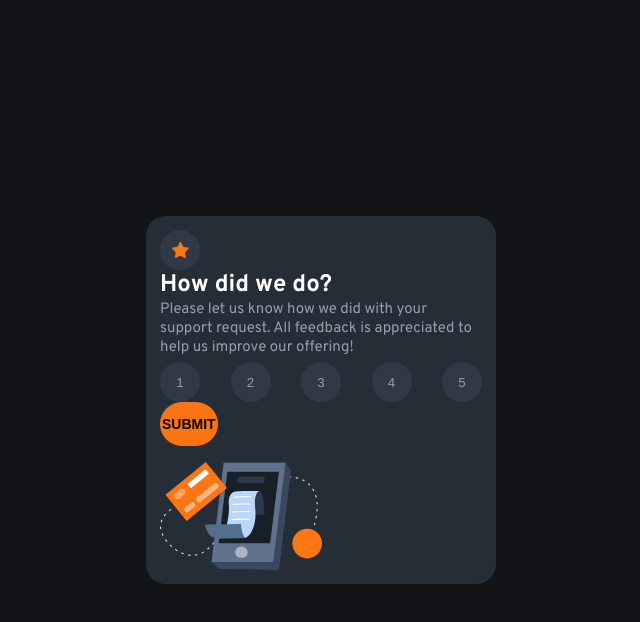
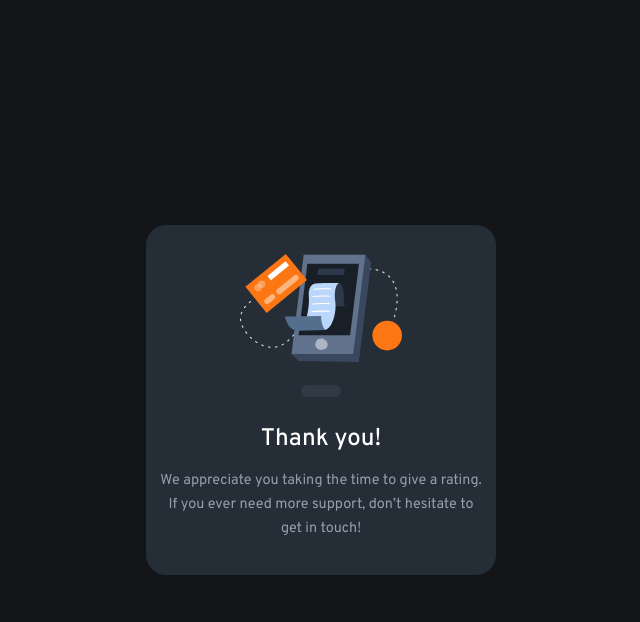
Before and after one commit to bakaredimeji330-ctrl/interactive-rating-component-main, a plain HTML site: page index.html in a window 1280 px wide. Both pictures are taken after a click on the button "SUBMIT". Shown: the whole page, without its empty margins (319-959 px from the left). Drawn offline with Linux system fonts and the light colour scheme.

Commit message:
Challenge completed and running

```diff
--- a/index.html
+++ b/index.html
@@ -11,39 +11,39 @@
   <link rel="stylesheet" href="./styles/styles.css">
 </head>
 <body>
-<dv class="root">
-  <div class="wrapper">
-    <div class="container">
-      <div class="normal">
-      <div class="img"><img src="./images/icon-star.svg" ></div>
+  <main class="wrapper">
+    <section id="visible">
+      <div class="img"><img src="./images/icon-star.svg" alt="Icon-star SVG"></div>
 
       <h2>How did we do?</h2>
       <p>Please let us know how we did with your support request. All feedback is appreciated
         to help us improve our offering!</p>
         <div class="ratings">
-          <button class="rating-btn">1</button>
-          <button class="rating-btn">2</button>
-          <button class="rating-btn">3</button>
-          <button class="rating-btn">4</button>
-          <button class="rating-btn">5</button>
+          <button class="rating-btn" id='1'>1</button>
+          <button class="rating-btn" id='2'>2</button>
+          <button class="rating-btn" id='3'>3</button>
+          <button class="rating-btn" id='4'>4</button>
+          <button class="rating-btn" id='5'>5</button>
         </div>
 
-        <button class="btn">Submit</button>
-      </div>
+        <button class="submit-btn">Submit</button>
+    </section>
 
-      <!--  -->
+      <!-- Hidden class -->
 
-      <div class="thanks hidden">
-        <img src="./images/illustration-thank-you.svg" alt="">
+      <section id="container2" class="hidden">
+        <img src="./images/illustration-thank-you.svg" alt="thank you illustration">
+        <span></span>
 
 
 
-      </div>
-    </div>
-  </div>
-</div>
+        <h2>Thank you!</h2>
+        <p>We appreciate you taking the time to give a rating. If you ever need more support, don’t hesitate to get in touch!</p>
+      </section>
+  </main>
 
 
-<script src="./index.js"></script>
+
+<script src="./index.js" defer></script>
 </body>
 </html>
--- a/index.js
+++ b/index.js
@@ -0,0 +1,25 @@
+const visibleSection = document.getElementById("visible");
+const hiddenSection = document.querySelector(".hidden");
+const submitBtn = document.querySelector(".submit-btn");
+const hiddenText = document.getElementsByTagName("span")[0];
+const ratingBtns = document.querySelectorAll(".rating-btn");
+
+
+let selectedRating = "";
+
+ratingBtns.forEach(button =>{
+    button.addEventListener("click", (e) => {
+        selectedRating = e.target.textContent.trim();
+        console.log(selectedRating);
+    });
+});
++
+submitBtn.addEventListener("click", (e) => {
+    e.preventDefault();
+
+    visibleSection.classList.toggle("hidden");
+    hiddenSection.classList.toggle("hidden");
+    if (selectedRating){
+        hiddenText.textContent = `You selected ${selectedRating} out of 5`;
+    }
+});
--- a/styles/styles.css
+++ b/styles/styles.css
@@ -8,28 +8,40 @@
   src: url(/fonts/Overpass-VariableFont_wght.ttf);
   font-family: Overpass;
 }
-.wrapper {
+
+:root{
+  --text-color: hsl(217, 12%, 63%);
+  --orange: hsl(25, 97%, 53%);
+}
+
+body{
   background-color: hsl(216, 12%, 8%);
   min-height: 100vh;
   width: 100%;
   display: flex;
   justify-content: center;
   align-items: center;
-  /* flex-direction: column; */
   font-family: Overpass;
 }
 
-.container {
-  font-family: Overpass;
+.wrapper {
+  font-family: Overpass, sans-serif;
   display: flex;
-  flex-direction: column;
+  /* flex-direction: column; */
   gap: 16px;
   border: 2px solid transparent;
   border-radius: 20px;
-  min-height: 300px;
+  height: 350px;
   width: 350px;
   padding: 12px;
   background-color: hsl(213, 19%, 18%);
+
+}
+
+#visible {
+  display: flex;
+  flex-direction: column;
+  justify-content: space-around;
 }
 
 .img {
@@ -50,55 +62,23 @@ p {
   margin-bottom: 5px;
   font-size: 15px;
   font-weight: 400;
-  color: hsl(217, 12%, 63%);
+  color: var(--text-color);
 }
 
-/* .links {
-    text-align: center;
-    display: flex;
-    gap: 24px;
-
-
-    a{
-        text-decoration: none;
-        /* font-size: 15px;
-        font-weight: 700;
-        color: hsl(217, 12%, 63%);
-        padding: 6px 13px;
-        /* height: 20px;
-        width: 20px;
-        border: 2px solid transparent;
-        border-radius: 50%;
-        background-color: hsl(213, 19%, 23%);
-
-
-    }
-
-
-}
-
-
-a:hover{
-    background-color: hsl(0, 100%, 100%);
-    color: hsl(216, 12%, 8%);
-}
-
-a:active{
-    background-color: hsl(25, 97%, 53%);
-    cursor: grabbing;
-} */
 .ratings {
   display: flex;
   justify-content: space-between;
+
+}
 
 .rating-btn {
   height: 40px;
   width: 40px;
   border-radius: 50%;
-    color: hsl(217, 12%, 63%);
+  color: var(--text-color);
   border: 2px solid transparent;
   background-color: hsl(213, 19%, 23%);
-}
+  transition: all 0.3s ease;
 }
 
 .rating-btn:hover {
@@ -106,11 +86,12 @@ a:active{
   color: hsl(216, 12%, 8%);
 }
 .rating-btn:active{
-    background-color: hsl(25, 97%, 53%);
+  background-color: var(--orange);
   cursor: grabbing;
 }
- .btn {
-  background-color: hsl(25, 97%, 53%);
+.submit-btn {
+  font-family: Overpass, sans-serif;
+  background-color: var(--orange);
   padding: 12px 0;
   font-size: 14px;
   text-transform: uppercase;
@@ -119,14 +100,48 @@ a:active{
   font-weight: 700;
 }
 
-.btn:active {
-  cursor: grabbing;
+.submit-btn:active {
+  cursor: grab;
   background-color: white;
 }
 
 
+#container2{
+  display: flex;
+  flex-direction: column;
+  justify-content: space-evenly;
+  text-align: center;
+  align-items: center;
+  opacity: 1;
+  transform: scale(1);
+  transition: opacity 0.3s ease, transform 0.3s ease;
+}
 
-.thanks{
-    display: flex;
+.hidden{
+  display: none !important;
+}
 
+#container2 img {
+  margin-bottom: 8px;
 }
+
+#container2 span {
+  display: inline-block;
+  background-color: hsl(213, 19%, 23%);
+  color: var(--orange);
+  font-size: 15px;
+  padding: 6px 20px;
+  border-radius: 20px;
+  width: auto;
+  height: auto;
+  margin-bottom: 12px;
+}
+
+#container2 h2{
+  font-weight: 500;
+}
+
+#container2 p {
+  line-height: 24px;
+  font-size: 0.9em;
+}
```
Also changed, not shown: 2 other files. Lines whose indentation alone changed are shown as unchanged.
